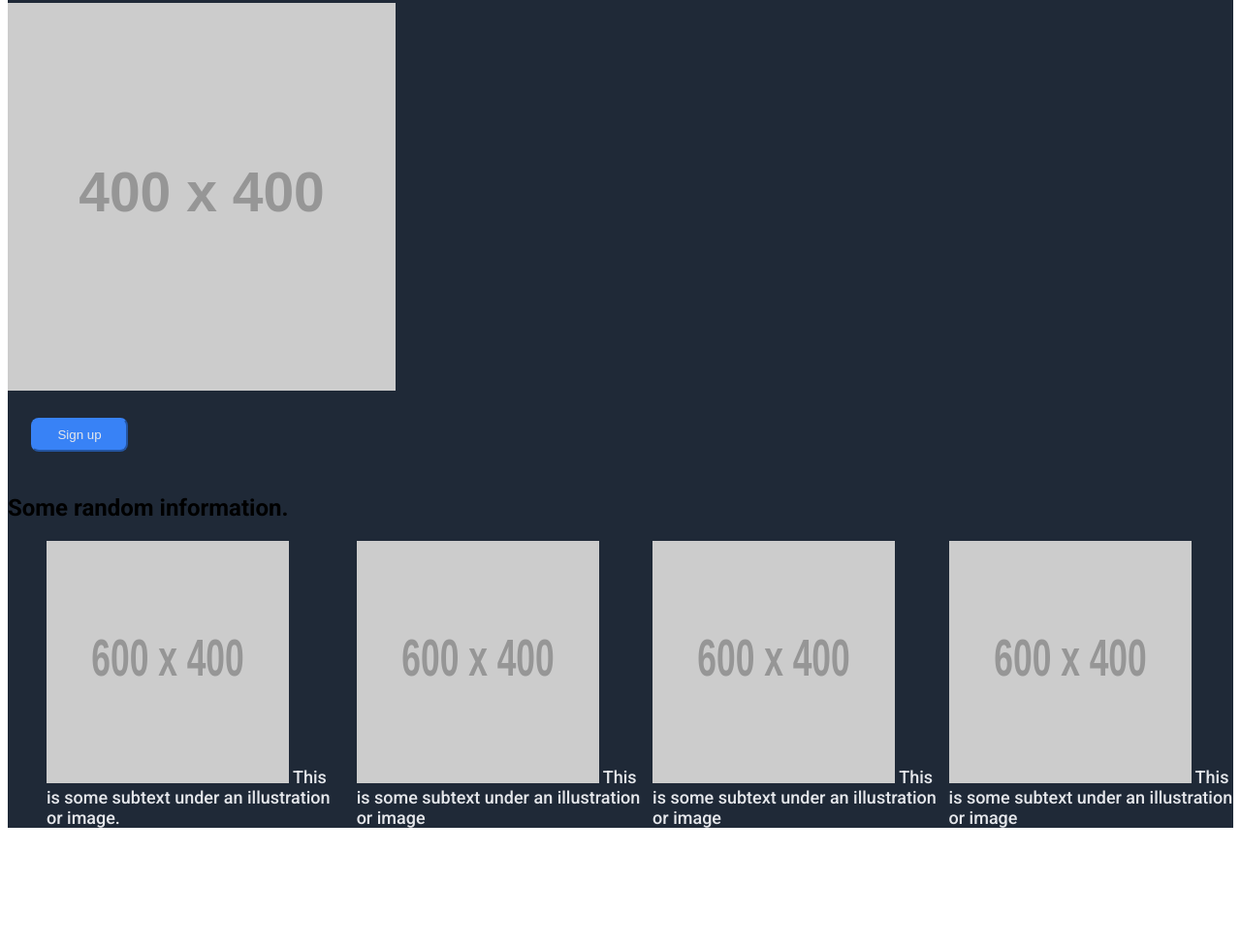
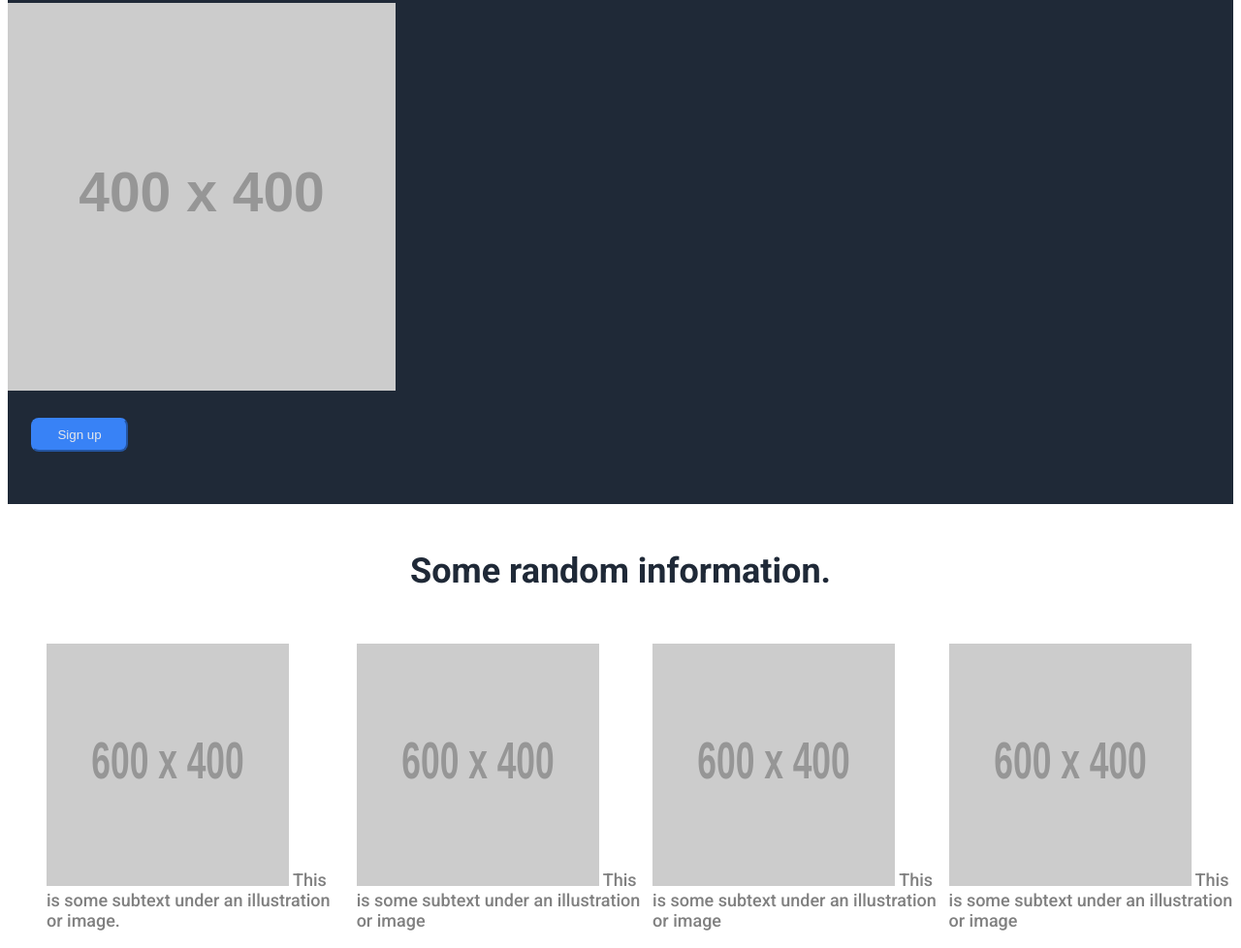
Before and after one commit to BJamesShea/odin-landing-page, a plain HTML site: page index.html in a window 1280 px wide. Shown: the part 456-1434 px from the top of the page at 97% size. Before the commit the page ends 1328 px from the top, so only its background shows below. Drawn offline with Linux system fonts and the light colour scheme; placeholder pictures from the web are drawn by us.

Commit message:
Add more CSS styling

```diff
--- a/style.css
+++ b/style.css
@@ -7,6 +7,7 @@
     display: flex;
     justify-content: space-between;
     align-items: flex-start;
+    flex-direction: row;
 }
 
 ul {
@@ -36,7 +37,6 @@ h1 {
 
 .placeholder-picture {
     padding-top: 24px;
-
 }
 
 button {
@@ -53,3 +53,24 @@ button {
     display: flex;
     flex-direction: column;
 }
+
+.middle {
+    background-color: white;
+}
+
+.middle-info {
+    color: gray;
+    display: flex;
+    padding-top: 24px;
+    justify-content: space-evenly;
+}
+
+.h2 {
+    display: flex;
+    flex-direction: row;
+    justify-content: center;
+    padding-top: 48px;
+    font-size: 36px;
+    color: #1F2937;
+    font-weight: 1000;
+}
```
